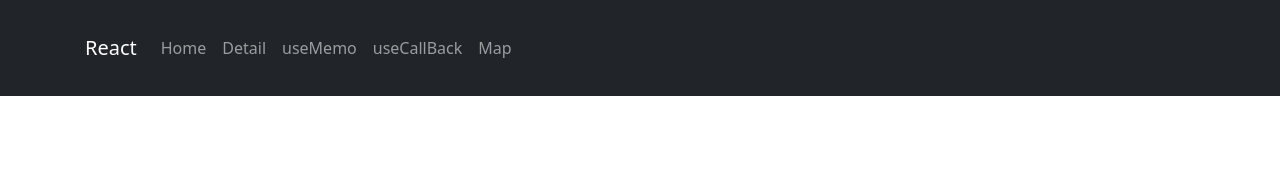
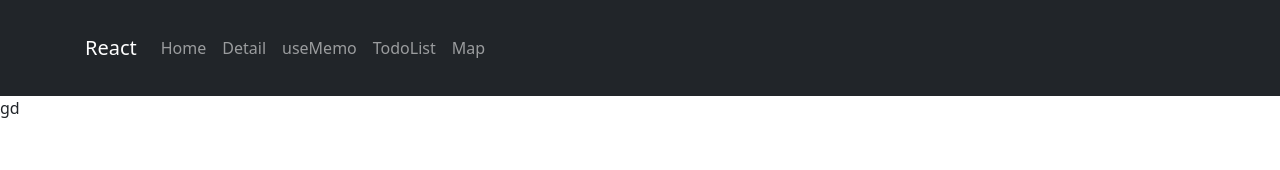
Before and after one commit to theco12/blogProject, a React (Create React App) app in the folder blog/: page /todoapp in a window 1280 px wide. Shown: the top 170 px of the page. Built offline with nearby package versions, Linux system fonts and the light colour scheme.

Commit message:
todolist

```diff
--- a/blog/package.json
+++ b/blog/package.json
@@ -12,6 +12,7 @@
     "react-dom": "^18.2.0",
     "react-router-dom": "^6.8.0",
     "react-scripts": "5.0.1",
+    "styled-component": "^2.8.0",
     "web-vitals": "^2.1.4"
   },
   "scripts": {
--- a/blog/src/components/Header.js
+++ b/blog/src/components/Header.js
@@ -12,7 +12,7 @@ const Header = () => {
             <Nav.Link href="/">Home</Nav.Link>
             <Nav.Link href="/detail">Detail</Nav.Link>
             <Nav.Link href="/useMemo1">useMemo</Nav.Link>
-            <Nav.Link href="/useCallback1">useCallBack</Nav.Link>
+            <Nav.Link href="/todoapp">TodoList</Nav.Link>
             <Nav.Link href="/map">Map</Nav.Link>
           </Nav>
         </Container>
--- /dev/null
+++ b/blog/src/pages/Todoapp.js
@@ -0,0 +1,7 @@
+import React from "react";
+
+const Todoapp = () => {
+  return <div>gd</div>;
+};
+
+export default Todoapp;
--- a/blog/src/pages/useCallback1.js
+++ /dev/null
@@ -1,5 +0,0 @@
-const useCallback1 = () => {
-  return <div>gd</div>;
-};
-
-export default useCallback1;
--- a/blog/src/router.js
+++ b/blog/src/router.js
@@ -4,7 +4,7 @@ import Home from "./pages/Home";
 import Detail from "./pages/Detail";
 import Header from "./components/Header";
 import UseMemo1 from "./pages/useMemo1";
-import UseCallback1 from "./pages/useCallback1";
+import UseCallback1 from "./pages/Todoapp";
 import Map1 from "./pages/Map1";
 
 const Router = () => {
@@ -15,7 +15,7 @@ const Router = () => {
         <Route path="/" element={<Home />} />
         <Route path="/detail" element={<Detail />} />
         <Route path="/useMemo1" element={<UseMemo1 />} />
-        <Route path="/useCallback1" element={<UseCallback1 />} />
+        <Route path="/todoapp" element={<UseCallback1 />} />
         <Route path="/map" element={<Map1 />} />
       </Routes>
     </BrowserRouter>
```
Also changed, not shown: 1 other file (tests, documents, lock files or other folders).
